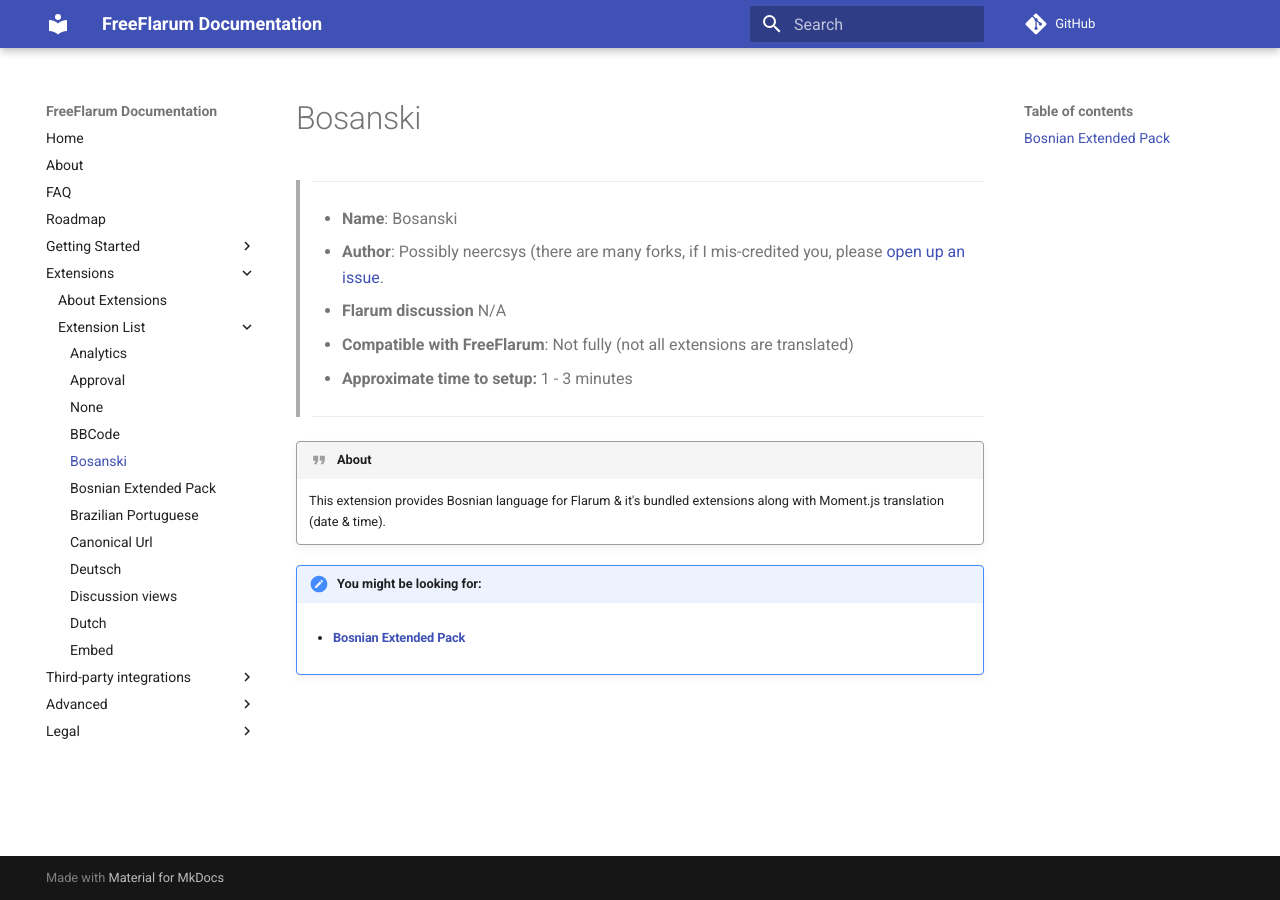
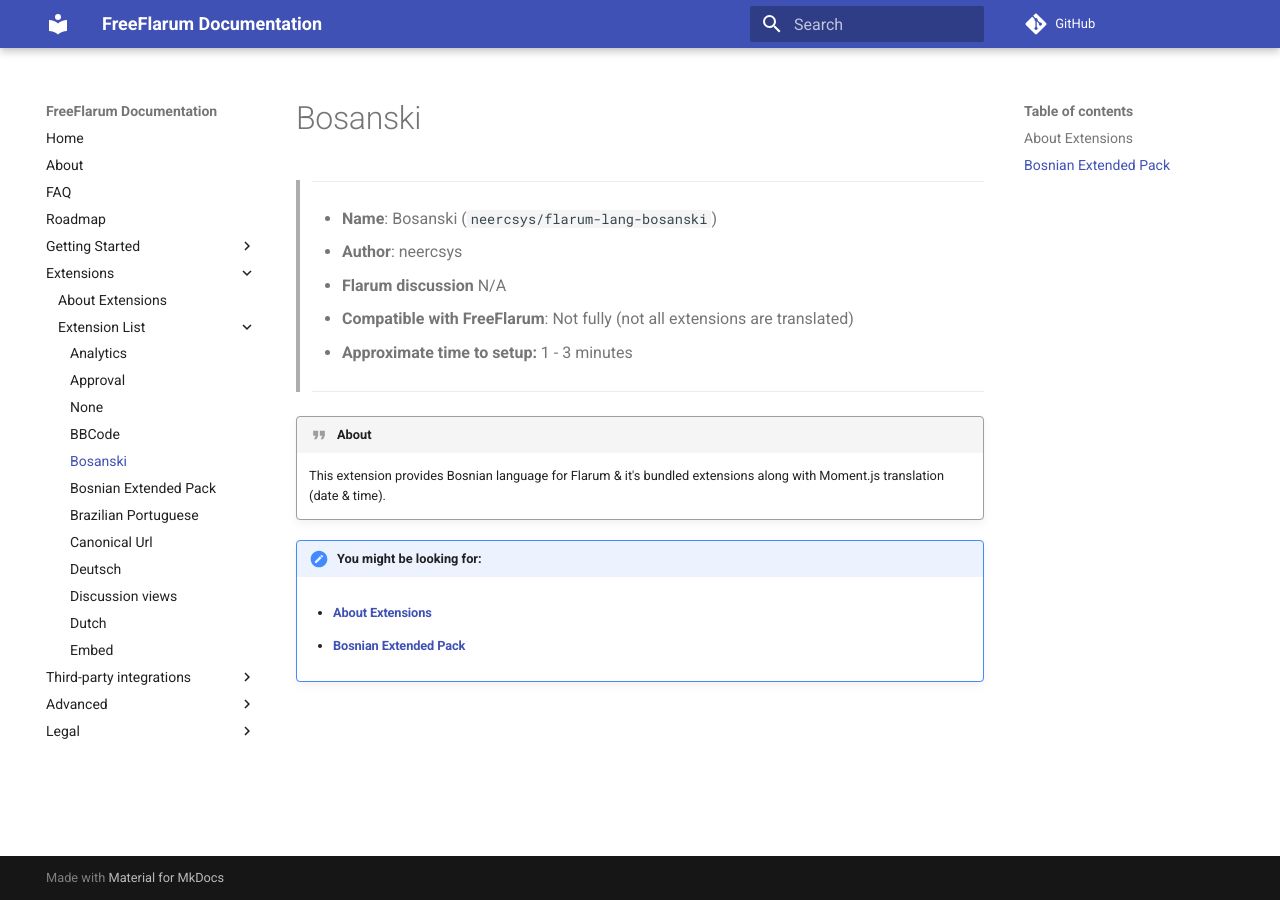
Before and after one commit to FreeFlarum/freeflarum.com, an MkDocs documentation site: the page built from docs/howto/extensions/Bosanski.md, in a window 1280 px wide. Built offline with MkDocs 1.6.1 and Material for MkDocs 9.7.7, drawn with Linux system fonts in a browser that asks for light colours; comment, search, counter and statistics services are not loaded.

Commit message:
Update Bosanski.md

```diff
--- a/docs/howto/extensions/Bosanski.md
+++ b/docs/howto/extensions/Bosanski.md
@@ -1,6 +1,6 @@
 > ---
-> - **Name**: Bosanski
-> - **Author**: Possibly neercsys (there are many forks, if I mis-credited you, please [open up an issue](https://github.com/gwillem/freeflarum.com/issues/new/choose).
+> - **Name**: Bosanski (`neercsys/flarum-lang-bosanski`)
+> - **Author**: neercsys
 > - **Flarum discussion** N/A
 > - **Compatible with FreeFlarum**: Not fully (not all extensions are translated)
 > - **Approximate time to setup:** 1 - 3 minutes
@@ -12,4 +12,5 @@
 
 
 !!! note "You might be looking for:"
+    - #### **[About Extensions](https://www.freeflarum.com/docs/howto/extensions/About-Extensions/)**
     - #### **[Bosnian Extended Pack](https://www.freeflarum.com/docs/howto/extensions/Bosnian-Extended-Pack/)**
```
